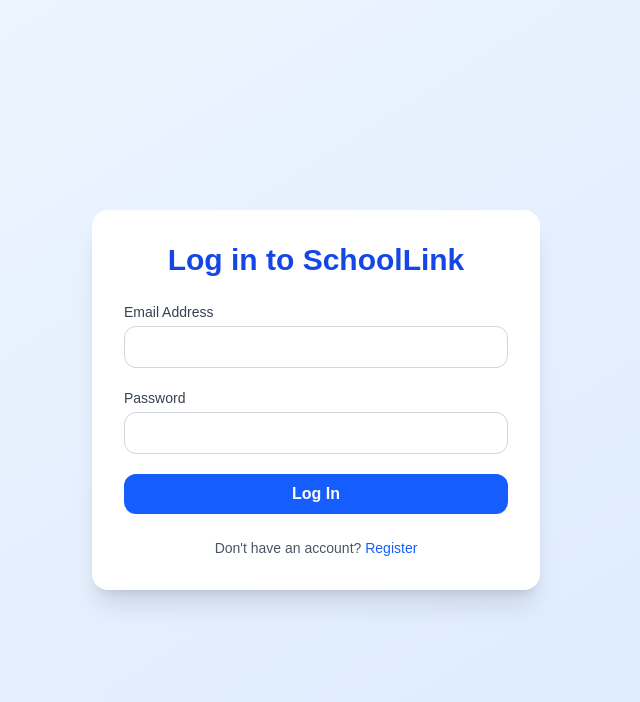
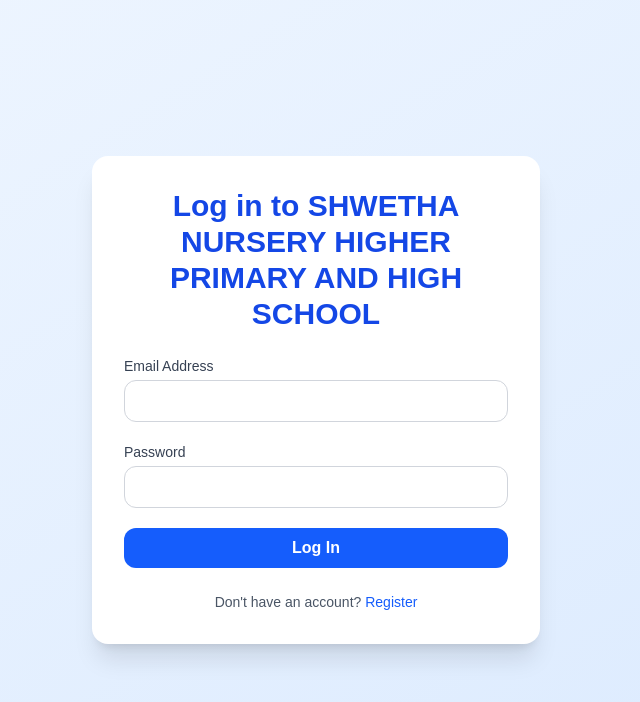
Before and after one commit to gauthamkn/Noticeboard-app, a Next.js app: page /login in a window 1280 px wide. Shown: the top 702 px of the page, without its empty margins (324-964 px from the left). Built offline with nearby package versions, Linux system fonts and the light colour scheme; no server answers.

Commit message:
Update page.js

```diff
--- a/src/app/login/page.js
+++ b/src/app/login/page.js
@@ -25,7 +25,8 @@
   return (
     <main className="min-h-screen bg-gradient-to-br from-blue-50 to-blue-100 flex items-center justify-center p-6">
       <div className="bg-white p-8 rounded-2xl shadow-xl w-full max-w-md">
-        <h2 className="text-3xl font-bold text-blue-700 mb-6 text-center">Log in to SchoolLink</h2>
+        <h2 className="text-3xl font-bold text-blue-700 mb-6 text-center">Log in to SHWETHA NURSERY HIGHER PRIMARY AND
+HIGH SCHOOL</h2>
 
         <form className="space-y-5" onSubmit={handleLogin}>
           <div>
```
